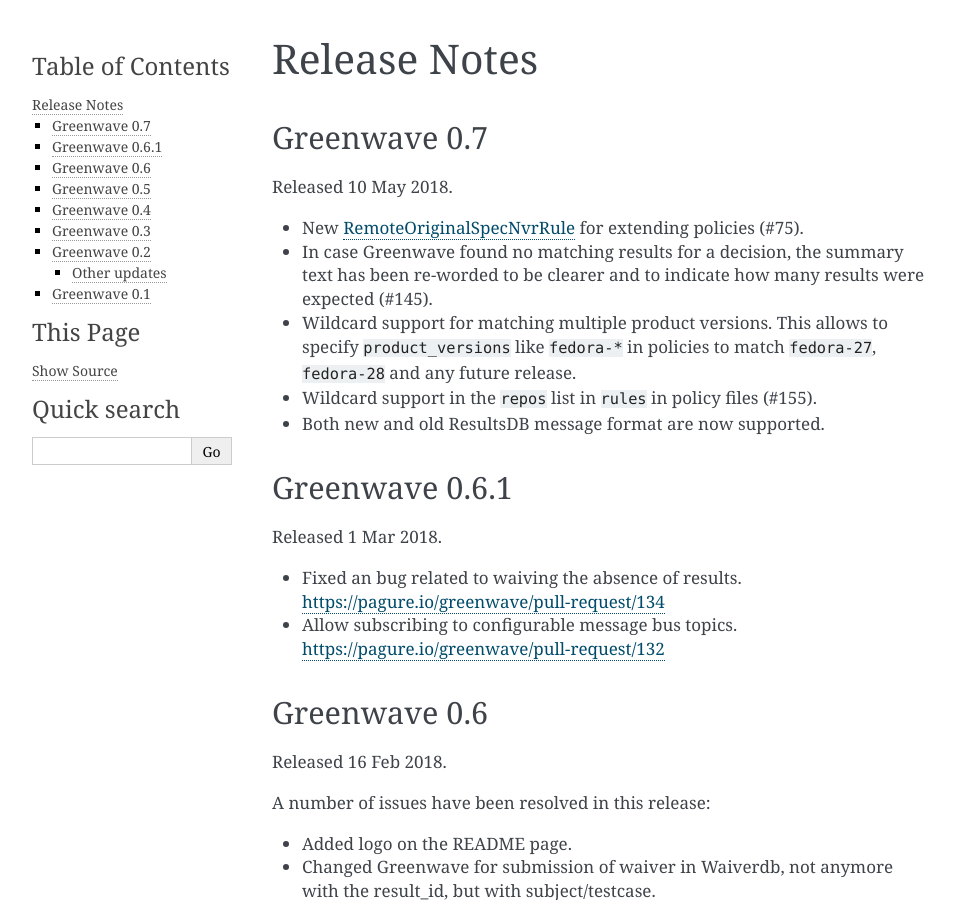
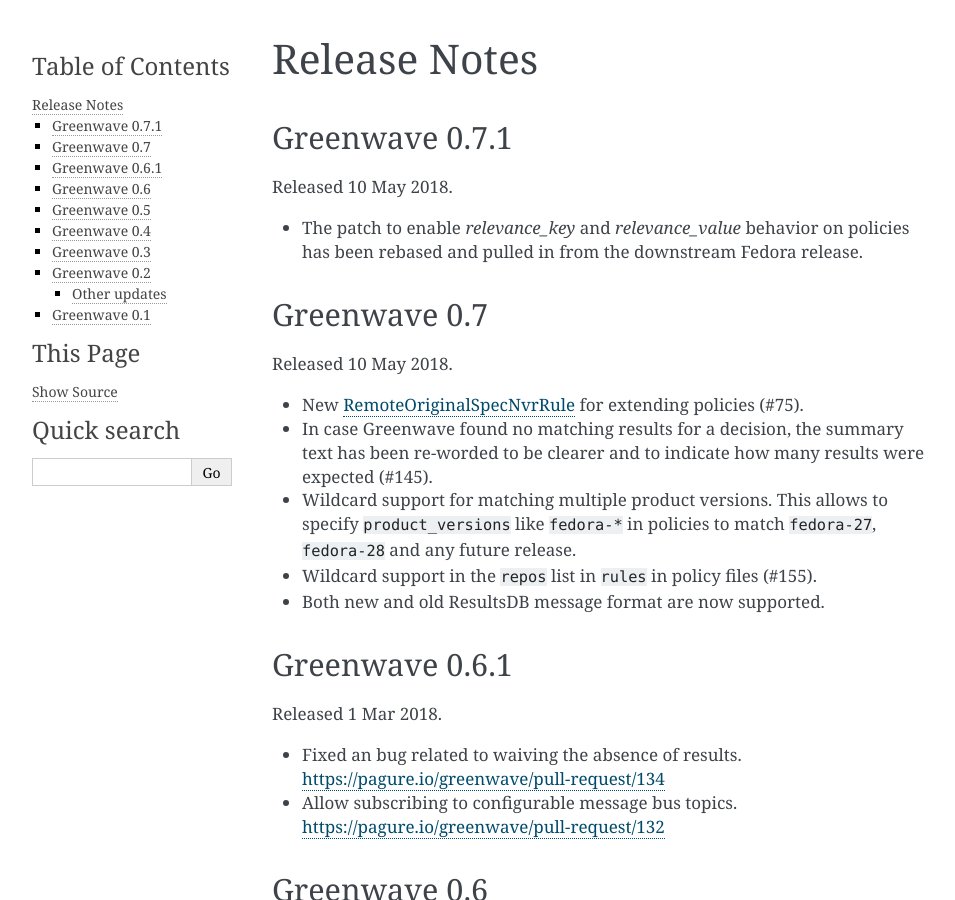
Before and after one commit to release-engineering/greenwave, a Sphinx documentation site: the page built from docs/release-notes.rst, in a window 1280 px wide and 900 px high. Shown: the whole window, without its empty margins (148-1103 px from the left). Built offline with Sphinx 7.4.7, drawn with Linux system fonts in a browser that asks for light colours; pages that are not in the unit, such as notebooks, are missing from menus.

Commit message:
Automatic commit of release 0.7.1

```diff
--- a/docs/release-notes.rst
+++ b/docs/release-notes.rst
@@ -1,6 +1,14 @@
 =============
 Release Notes
 =============
+
+Greenwave 0.7.1
+===============
+
+Released 10 May 2018.
+
+* The patch to enable `relevance_key` and `relevance_value` behavior on
+  policies has been rebased and pulled in from the downstream Fedora release.
 
 Greenwave 0.7
 =============
--- a/greenwave/__init__.py
+++ b/greenwave/__init__.py
@@ -8,4 +8,4 @@
 .. _Flask: http://flask.pocoo.org/
 .. _SQLAlchemy: http://sqlalchemy.org/
 """
-__version__ = '0.7.0'
+__version__ = '0.7.1'
```
Also changed, not shown: 1 other file.
